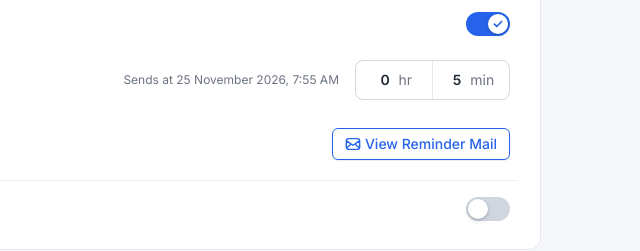
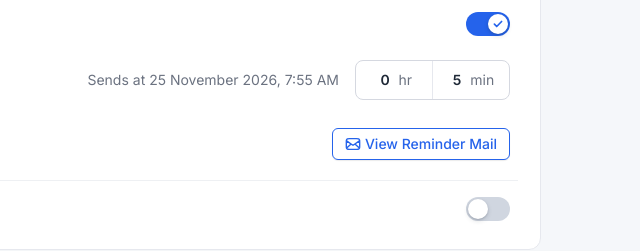
Before and after one commit to nilsenchaubeyPD/advance_option, a website: page index.html in a window 1280 px wide. Both pictures are taken after a click on the tab "Communications". Shown: the part 360-611 px from the top of the page, 639-1279 px from the left. Drawn offline with Linux system fonts and the light colour scheme.

Commit message:
Sends-at helper text 14px
Co-Authored-By: Claude Sonnet 5.5 <noreply@anthropic.com>

```diff
--- a/styles.css
+++ b/styles.css
@@ -235,7 +235,7 @@ button{cursor:pointer}
 
 /* reminder offset: helper on the left, two equal centred boxes on the right */
 .time-col{display:flex;align-items:center;justify-content:flex-end;flex-wrap:wrap;gap:8px 16px}
-.helper-text{margin:0;color:var(--text-secondary);font-size:12px;line-height:16px;text-align:right}
+.helper-text{margin:0;color:var(--text-secondary);font-size:14px;line-height:20px;text-align:right}
 .duration-seg{display:flex;flex:0 0 76px;align-items:center;justify-content:center;gap:4px;width:76px;height:100%;padding:0;cursor:text}
 .duration-seg input{width:2ch;min-width:0;padding:0;border:0;background:transparent;color:var(--text);font-size:14px;font-weight:600;text-align:center}
 .duration-seg input:focus,.duration-seg input:focus-visible{outline:none}
```
